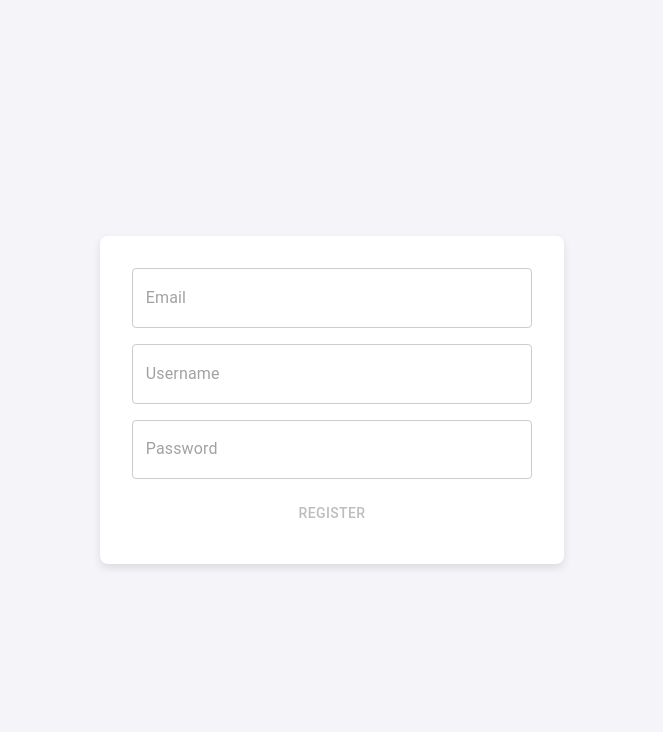
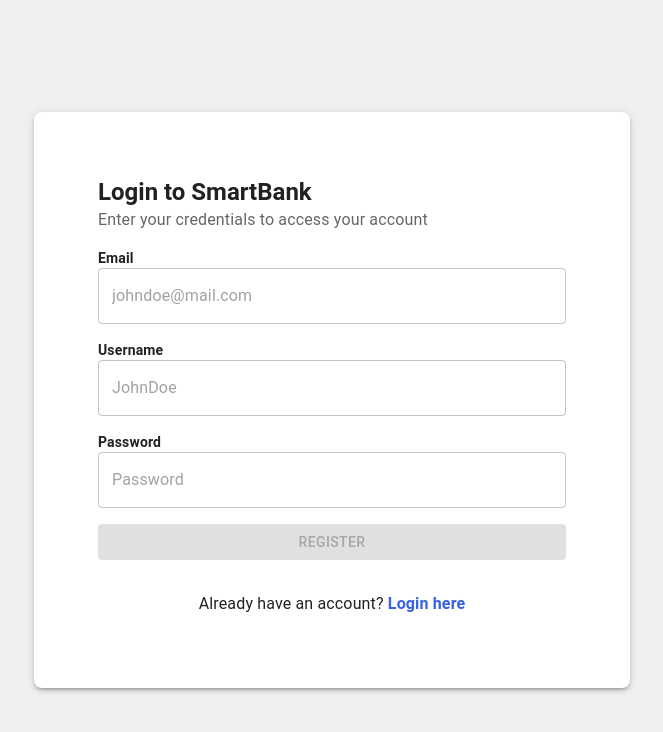
Before and after one commit to IgnacioChalub/llm-navweb-tesis, a Next.js app in the folder next-sandbox/test-app/: page /register in a window 1280 px wide. Shown: the top 732 px of the page, without its empty margins (308-971 px from the left). Built offline with nearby package versions, Linux system fonts and the light colour scheme.

Commit message:
feat: refactored login and register

```diff
--- a/next-sandbox/test-app/src/app/components/common/Button/Button.tsx
+++ b/next-sandbox/test-app/src/app/components/common/Button/Button.tsx
@@ -1,11 +1,13 @@
-import type {MouseEvent, ReactNode} from 'react';
+import type {FC, FormEvent, MouseEvent, ReactNode} from 'react';
 import type {SxProps} from '@mui/system';
 import {Button as MUIButton} from '@mui/material';
 
 interface buttonProps {
   id: string;
   children: ReactNode;
-  onClick?: (event: MouseEvent<HTMLButtonElement>) => void;
+  onClick?: (
+    event: MouseEvent<HTMLButtonElement> | FormEvent<HTMLFormElement>,
+  ) => void;
   disabled?: boolean;
   variant?: 'contained' | 'text' | 'outlined';
   color?: 'error' | 'primary' | 'inherit';
@@ -14,6 +16,7 @@
   sx?: SxProps;
   loading?: boolean;
   className?: string;
+  fullWidth?: boolean;
 }
 
 export const Button = (props: buttonProps) => {
@@ -27,8 +30,48 @@
       type={props.type}
       onClick={props.onClick}
       className={props.className}
+      fullWidth={props.fullWidth}
+      sx={props.sx}
     >
       {props.children}
     </MUIButton>
   );
 };
+
+export const LoginButton: FC<Omit<buttonProps, 'variant' | 'color'>> = (
+  props,
+) => (
+  <Button
+    {...props}
+    id={`login-button ${props.id}`}
+    variant='contained'
+    color='inherit'
+    sx={{
+      backgroundColor: '#fff',
+      color: '#000',
+      '&:hover': {
+        backgroundColor: '#f3f1f1',
+      },
+      ...props.sx,
+    }}
+  />
+);
+
+export const RegisterButton: FC<Omit<buttonProps, 'variant' | 'color'>> = (
+  props,
+) => (
+  <Button
+    {...props}
+    id={`register-button ${props.id}`}
+    variant='contained'
+    color='primary'
+    sx={{
+      backgroundColor: '#000',
+      color: '#fff',
+      '&:hover': {
+        backgroundColor: '#323131',
+      },
+      ...props.sx,
+    }}
+  />
+);
--- /dev/null
+++ b/next-sandbox/test-app/src/app/components/common/Card/AuthCard.tsx
@@ -0,0 +1,74 @@
+import type {ReactNode} from 'react';
+import React from 'react';
+import {Box, Card, CardContent, Typography} from '@mui/material';
+import type {formInputProps} from '../Input/FormInput';
+import {FormInput} from '../Input/FormInput';
+
+interface AuthCardProps {
+  title: string;
+  subtitle: string;
+  inputs: formInputProps[];
+  button: ReactNode;
+  footer?: ReactNode;
+}
+
+const AuthCard: React.FC<AuthCardProps> = ({
+  title,
+  subtitle,
+  inputs,
+  button,
+  footer,
+}) => {
+  return (
+    <Card
+      sx={{
+        margin: 'auto',
+        padding: {xs: '1rem', sm: '2rem', md: '3rem'},
+        boxShadow: 3,
+        borderRadius: 2,
+        maxWidth: {xs: 300, sm: 400, md: 500},
+        width: '100%',
+      }}
+    >
+      <CardContent>
+        <Typography
+          variant='h5'
+          sx={{
+            fontWeight: 'bold',
+          }}
+        >
+          {title}
+        </Typography>
+        <Typography variant='body1' color='textSecondary' gutterBottom>
+          {subtitle}
+        </Typography>
+        <Box component='form' sx={{mt: 2}}>
+          {inputs.map((input) => (
+            <Box key={input.id} sx={{mb: 2}}>
+              <Typography
+                variant='body2'
+                sx={{
+                  fontWeight: 'bold',
+                }}
+              >
+                {input.label}
+              </Typography>
+              <FormInput
+                id={input.id}
+                type={input.type}
+                value={input.value}
+                onChange={input.onChange}
+                placeholder={input.placeholder}
+                fullWidth={input.fullWidth}
+              />
+            </Box>
+          ))}
+          {button}
+        </Box>
+        {footer && <Box sx={{mt: 2, textAlign: 'center'}}>{footer}</Box>}
+      </CardContent>
+    </Card>
+  );
+};
+
+export default AuthCard;
--- a/next-sandbox/test-app/src/app/components/common/Input/FormInput.tsx
+++ b/next-sandbox/test-app/src/app/components/common/Input/FormInput.tsx
@@ -1,28 +1,26 @@
-import {InputBase} from '@mui/material';
+import {TextField} from '@mui/material';
 import type {ChangeEvent} from 'react';
 
-interface formInputProps {
+export interface formInputProps {
   id?: string;
   type?: 'text' | 'email' | 'password';
   value: string;
   onChange: (e: ChangeEvent<HTMLInputElement>) => void;
   placeholder?: string;
+  fullWidth?: boolean;
+  label?: string;
 }
 
 export const FormInput = (props: formInputProps) => {
   return (
-    <InputBase
+    <TextField
       id={props.id}
       type={props.type}
       value={props.value}
       onChange={props.onChange}
       placeholder={props.placeholder}
-      sx={{
-        padding: '0.8rem',
-        border: '1px solid #ccc',
-        borderRadius: '4px',
-        fontSize: '1rem',
-      }}
+      fullWidth={props.fullWidth}
+      label={props.label}
     />
   );
 };
--- a/next-sandbox/test-app/src/app/components/screens/Register.tsx
+++ b/next-sandbox/test-app/src/app/components/screens/Register.tsx
@@ -1,10 +1,10 @@
 import React, {type FormEvent, useState} from 'react';
-import {Box} from '@mui/material';
-import styles from 'src/app/styles/form.module.css';
-import {FormInput} from 'src/app/components/common/Input/FormInput';
-import {Button} from 'src/app/components/common/Button/Button';
+import {Typography} from '@mui/material';
+import {RegisterButton} from 'src/app/components/common/Button/Button';
 import {registerUser} from 'src/app/service/register';
 import {useRouter} from 'next/navigation';
+import styles from '../../styles/app.module.css';
+import AuthCard from '../common/Card/AuthCard';
 
 export const RegisterPage = () => {
   const [email, setEmail] = useState<string>('');
@@ -20,39 +20,66 @@
   };
 
   return (
-    <Box className={styles.container}>
-      <Box className={styles.card}>
-        <form onSubmit={handleSubmit} className={styles.form}>
-          <FormInput
-            id='register-email-input'
-            type='email'
-            value={email}
-            onChange={(e) => setEmail(e.target.value)}
-            placeholder='Email'
-          />
-          <FormInput
-            id='register-username-input'
-            type='text'
-            value={username}
-            onChange={(e) => setUsername(e.target.value)}
-            placeholder='Username'
-          />
-          <FormInput
-            id='register-password-input'
-            type='password'
-            value={password}
-            onChange={(e) => setPassword(e.target.value)}
-            placeholder='Password'
-          />
-          <Button
+    <div className={styles.container}>
+      <AuthCard
+        title='Login to SmartBank'
+        subtitle='Enter your credentials to access your account'
+        inputs={[
+          {
+            id: 'register-email-input',
+            type: 'email',
+            placeholder: 'johndoe@mail.com',
+            value: email,
+            onChange: (e) => setEmail(e.target.value),
+            fullWidth: true,
+            label: 'Email',
+          },
+          {
+            id: 'register-username-input',
+            type: 'text',
+            placeholder: 'JohnDoe',
+            value: username,
+            onChange: (e) => setUsername(e.target.value),
+            fullWidth: true,
+            label: 'Username',
+          },
+          {
+            id: 'register-password-input',
+            type: 'password',
+            placeholder: 'Password',
+            value: password,
+            onChange: (e) => setPassword(e.target.value),
+            fullWidth: true,
+            label: 'Password',
+          },
+        ]}
+        button={
+          <RegisterButton
             id='register-button-submit'
             type='submit'
             disabled={!username || !password}
+            fullWidth
+            onClick={handleSubmit}
           >
             Register
-          </Button>
-        </form>
-      </Box>
-    </Box>
+          </RegisterButton>
+        }
+        footer={
+          <Typography variant='body1' mt='2rem'>
+            Already have an account?{' '}
+            <a
+              href='/login'
+              style={{
+                color: 'rgb(54,98,227)',
+                textDecoration: 'none',
+                fontWeight: 'bold',
+              }}
+            >
+              Login here
+            </a>
+          </Typography>
+        }
+      />
+    </div>
   );
 };
--- a/next-sandbox/test-app/src/app/styles/app.module.css
+++ b/next-sandbox/test-app/src/app/styles/app.module.css
@@ -7,21 +7,21 @@
     background-color: #f0f0f0;
 }
 
-.navigation {
-    margin-top: 20px;
-}
+/*.navigation {*/
+/*    margin-top: 20px;*/
+/*}*/
 
-.link {
-    display: inline-block;
-    margin: 10px;
-    padding: 10px 20px;
-    color: white;
-    background-color: #0070f3;
-    border-radius: 5px;
-    text-decoration: none;
-    transition: background-color 0.3s ease;
-}
+/*.link {*/
+/*    display: inline-block;*/
+/*    margin: 10px;*/
+/*    padding: 10px 20px;*/
+/*    color: white;*/
+/*    background-color: #0070f3;*/
+/*    border-radius: 5px;*/
+/*    text-decoration: none;*/
+/*    transition: background-color 0.3s ease;*/
+/*}*/
 
-.link:hover {
-    background-color: #0056b3;
-}
+/*.link:hover {*/
+/*    background-color: #0056b3;*/
+/*}*/
--- a/next-sandbox/test-app/src/app/styles/form.module.css
+++ /dev/null
@@ -1,23 +0,0 @@
-.form {
-    display: flex;
-    flex-direction: column;
-    gap: 1rem;
-}
-
-
-.container {
-    display: flex;
-    justify-content: center;
-    align-items: center;
-    height: 100vh; /* Full viewport height */
-    background-color: #f4f4f9; /* Light grey background */
-}
-
-.card {
-    background: white;
-    padding: 2rem;
-    box-shadow: 0 4px 8px rgba(0, 0, 0, 0.1);
-    border-radius: 8px;
-    width: 100%;
-    max-width: 400px;
-}
```
Also changed, not shown: next-sandbox/test-app/src/app/components/common/LandingComponents/FeatureCard.tsx (+1 -7 lines), next-sandbox/test-app/src/app/components/common/LandingComponents/Header.tsx (+5 -5 lines), next-sandbox/test-app/src/app/components/screens/Login.tsx (+52 -27 lines), next-sandbox/test-app/src/app/styles/landing/header.module.css (+0 -17 lines), 1 other file (tests, documents, lock files or other folders).
